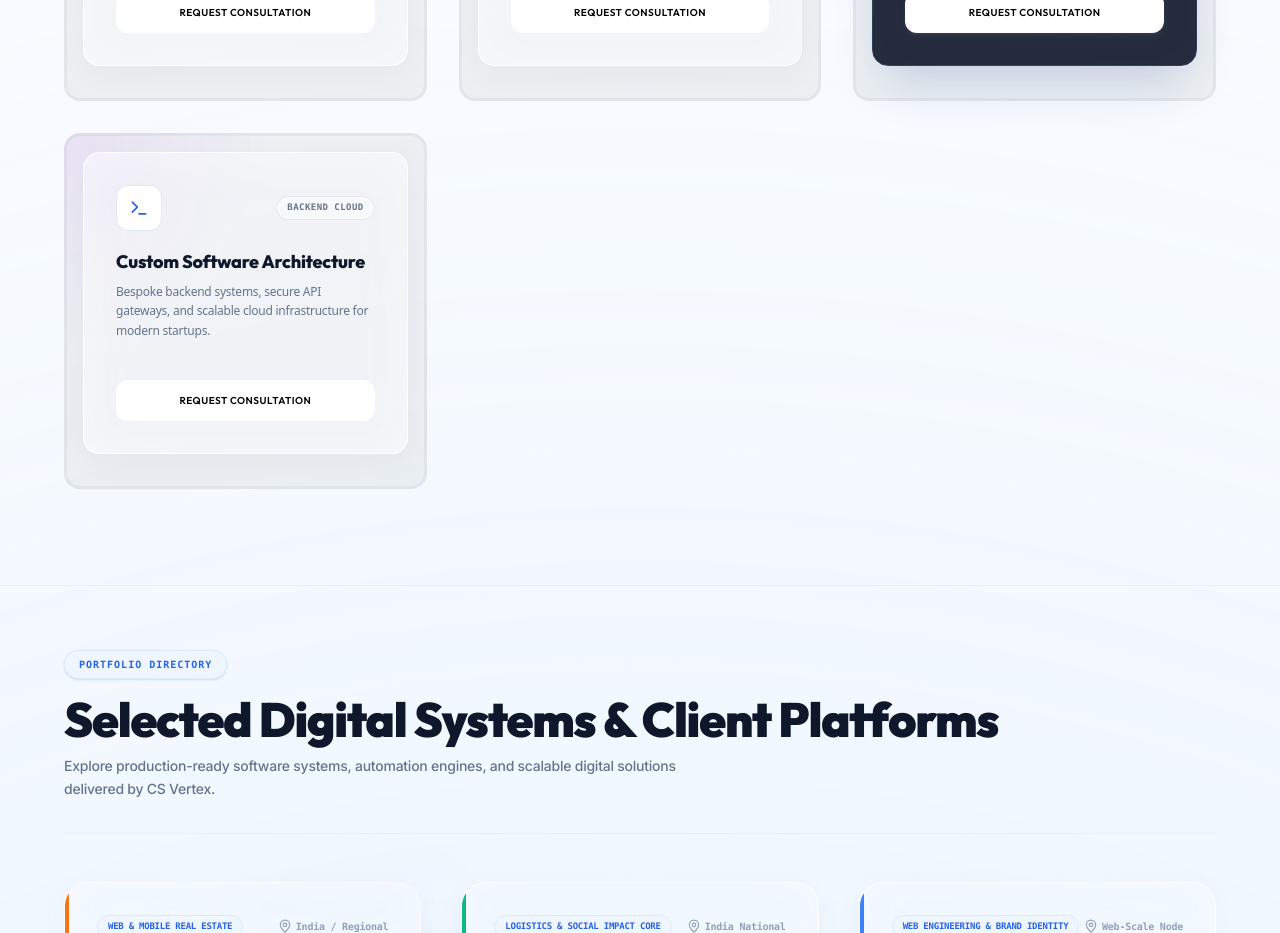
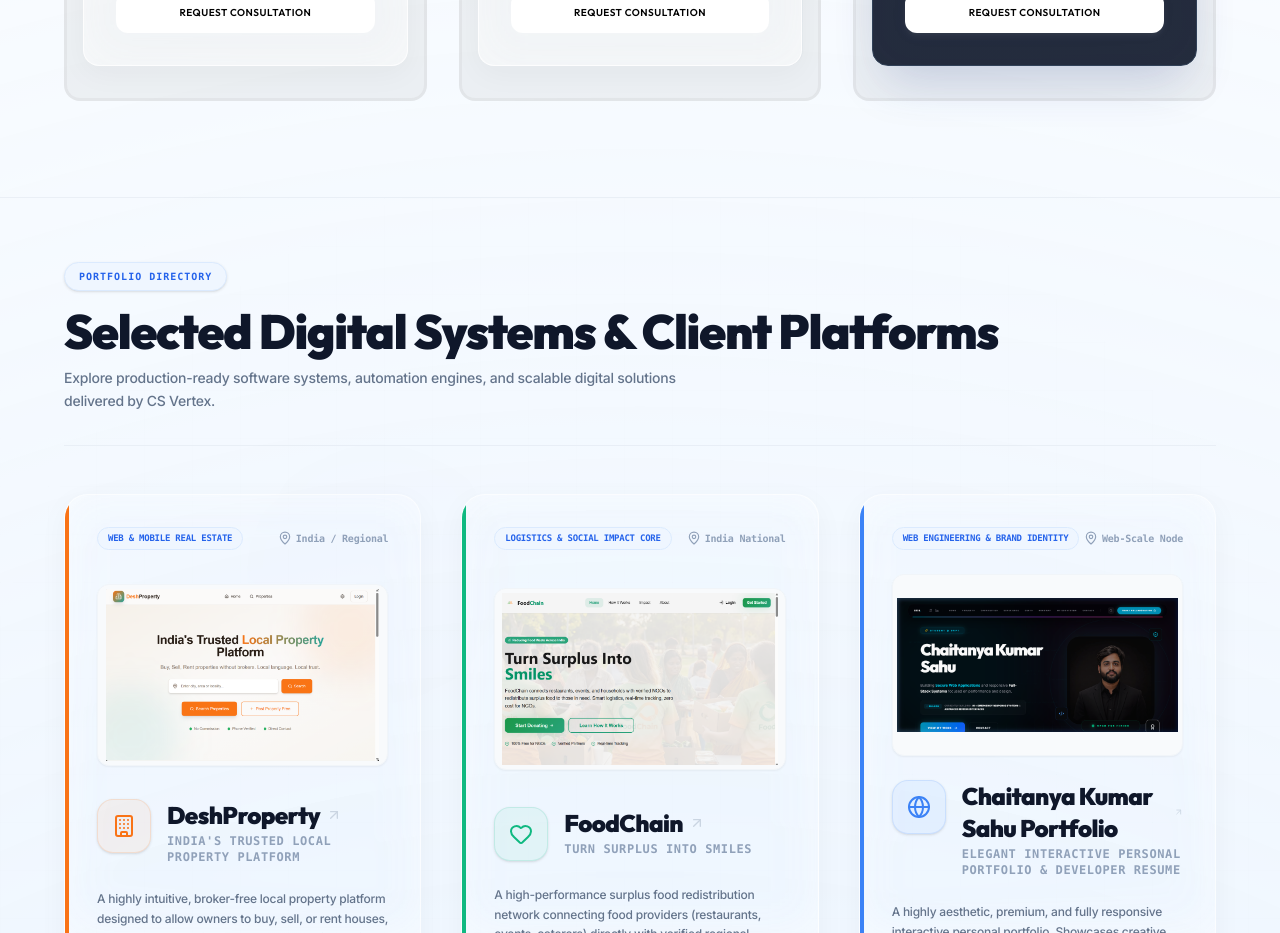
Before and after one commit to chaitu2303/CS-Vertex, a Next.js app: page / in a window 1280 px wide. Shown: the part 1520-2453 px from the top of the page. Built offline with nearby package versions, Linux system fonts and the light colour scheme.

Commit message:
fix: remove Custom Software Architecture item from Bento solutions grid for perfect 6-card balance

```diff
--- a/src/components/LandingView.tsx
+++ b/src/components/LandingView.tsx
@@ -4,7 +4,7 @@
 import { Button } from './UiKit';
 import { motion } from 'framer-motion';
 import {
-  Code2, Smartphone, Cpu, Share2, Globe, Terminal, Database
+  Code2, Smartphone, Cpu, Share2, Globe, Database
 } from 'lucide-react';
 import { ClientView } from './ClientView';
 import { FeedbackView } from './FeedbackView';
@@ -23,8 +23,7 @@
     { title: 'Mobile Applications', desc: 'Stunning Android, iOS, and cross-platform native applications equipped with fluid motion interfaces.', icon: Smartphone, tag: 'Mobile Core', dark: true },
     { title: 'Billing & Business Tools', desc: 'Custom enterprise software, CRM platforms, and integrated payment orchestration systems.', icon: Database, tag: 'Enterprise Systems', dark: false },
     { title: 'Portfolio Platforms', desc: 'Ultra-sleek personal and startup showcase sites loaded with immersive page transitions and high-end aesthetics.', icon: Globe, tag: 'Digital Identity', dark: false },
-    { title: 'Social Media Management', desc: 'Accelerate brand reach, design stunning content pipelines, and drive automated community engagement.', icon: Share2, tag: 'Brand Engine', dark: true },
-    { title: 'Custom Software Architecture', desc: 'Bespoke backend systems, secure API gateways, and scalable cloud infrastructure for modern startups.', icon: Terminal, tag: 'Backend Cloud', dark: false }
+    { title: 'Social Media Management', desc: 'Accelerate brand reach, design stunning content pipelines, and drive automated community engagement.', icon: Share2, tag: 'Brand Engine', dark: true }
   ];
 
   return (
```
